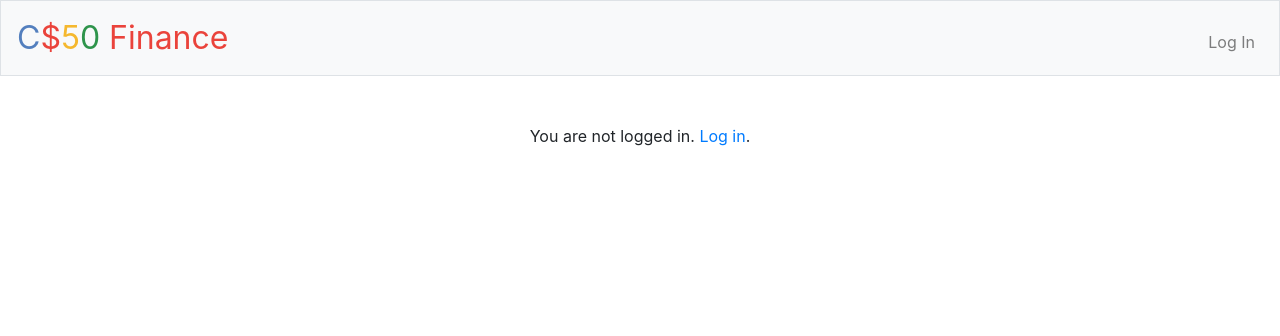
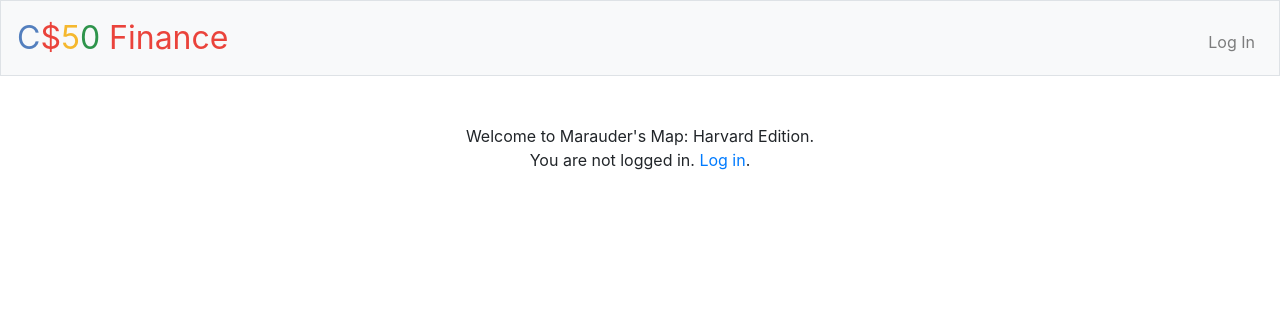
Before and after one commit to pkumar23/pkumar23.github.io, a Python web app: template templates/index.html in a window 1280 px wide. Shown: the top 336 px of the page. Run offline with Jinja, Linux system fonts and the light colour scheme; the template is opened without the code that fills it, so the values that code supplies are empty; some libraries are stand-ins or nearby versions.

Commit message:
Update index.html

```diff
--- a/templates/index.html
+++ b/templates/index.html
@@ -5,6 +5,8 @@
 {% endblock %}
 
 {% block main %}
+    Welcome to Marauder's Map: Harvard Edition.
+
     {% if userinfo %}
             <p>
                 You are logged in.
```
